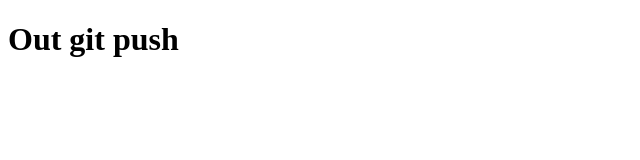
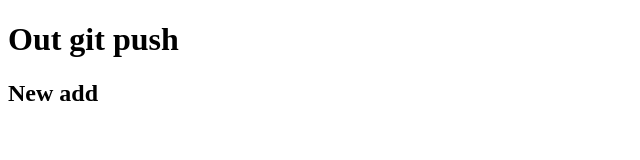
Before and after one commit to goutam4000ad/test2, a plain HTML site: page index.html in a window 1280 px wide. Shown: the whole page, without its empty margins (0-640 px from the left). Drawn offline with Linux system fonts and the light colour scheme.

Commit message:
h2 tag added

```diff
--- a/index.html
+++ b/index.html
@@ -8,5 +8,6 @@
 </head>
 <body>
     <h1>Out git push</h1>
+    <h2>New add</h2>
 </body>
 </html>
```
